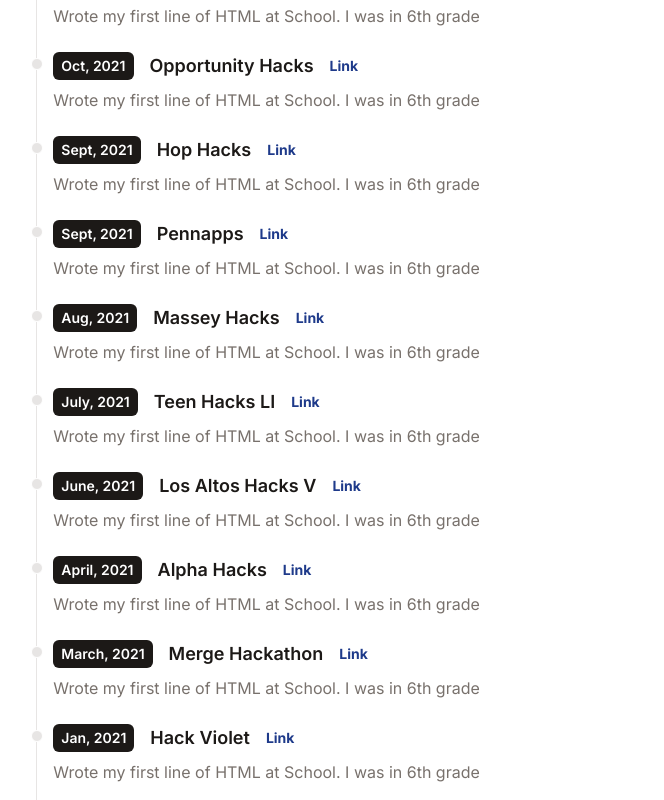
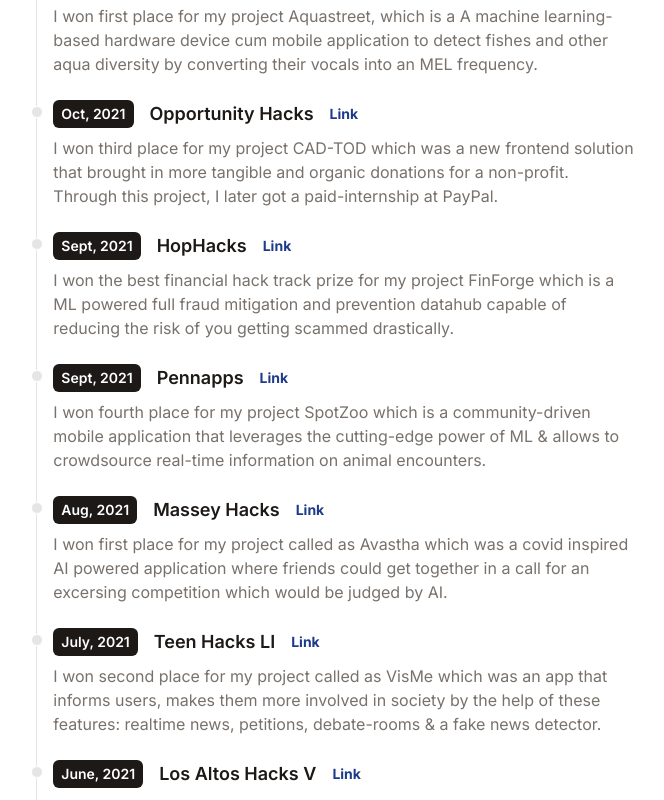
Before and after one commit to Arsalaan-Alam/website, a React (Vite) app: page / in a window 1280 px wide. Shown: the part 2400-3200 px from the top of the page, without its empty margins (305-969 px from the left). Built offline with nearby package versions, Linux system fonts and the light colour scheme; a web font is replaced by a local one.

Commit message:
content v1 completed

```diff
--- a/src/data/hackathons.js
+++ b/src/data/hackathons.js
@@ -51,78 +51,78 @@
     {
         time: 'Nov, 2021',
         title: 'Nasa Space Apps Challenge',
-        link: 'the beginning',
+        link: 'https://2021.spaceappschallenge.org/challenges/statements/seeing-the-unseeable-viewing-bugs-from-space/teams/ommatdium/project',
         details:
             "I was declared as a finalist & honorable mention for my project Ommatdium, which is a ML based app that will help farmers identify harmful bugs for their crops and also suggests them specific pesticides.",
     },
     {
         time: 'Oct, 2021',
         title: 'Hyper Hacks',
-        link: 'the beginning',
+        link: 'https://devpost.com/software/aquastreet',
         details:
-            "Wrote my first line of HTML at School. I was in 6th grade",
+            "I won first place for my project Aquastreet, which is a A machine learning-based hardware device cum mobile application to detect fishes and other aqua diversity by converting their vocals into an MEL frequency.",
     },
     {
         time: 'Oct, 2021',
         title: 'Opportunity Hacks',
-        link: 'the beginning',
+        link: 'https://devpost.com/software/placeholder-5xkmbv',
         details:
-            "Wrote my first line of HTML at School. I was in 6th grade",
+            "I won third place for my project CAD-TOD which was a new frontend solution that brought in more tangible and organic donations for a non-profit. Through this project, I later got a paid-internship at PayPal.",
     },
     {
         time: 'Sept, 2021',
-        title: 'Hop Hacks',
-        link: 'the beginning',
+        title: 'HopHacks',
+        link: 'https://devpost.com/software/finforge',
         details:
-            "Wrote my first line of HTML at School. I was in 6th grade",
+            "I won the best financial hack track prize for my project FinForge which is a ML powered full fraud mitigation and prevention datahub capable of reducing the risk of you getting scammed drastically.",
     },
     {
         time: 'Sept, 2021',
         title: 'Pennapps',
-        link: 'the beginning',
+        link: 'https://devpost.com/software/spotzoo',
         details:
-            "Wrote my first line of HTML at School. I was in 6th grade",
+            "I won fourth place for my project SpotZoo which is a community-driven mobile application that leverages the cutting-edge power of ML & allows to crowdsource real-time information on animal encounters.",
     },
     {
         time: 'Aug, 2021',
         title: 'Massey Hacks',
-        link: 'the beginning',
+        link: 'https://devpost.com/software/pose-it',
         details:
-            "Wrote my first line of HTML at School. I was in 6th grade",
+            "I won first place for my project called as Avastha which was a covid inspired AI powered application where friends could get together in a call for an excersing competition which would be judged by AI.",
     },
     {
         time: 'July, 2021',
         title: 'Teen Hacks LI',
-        link: 'the beginning',
+        link: 'https://devpost.com/software/visme-bx2evq',
         details:
-            "Wrote my first line of HTML at School. I was in 6th grade",
+            "I won second place for my project called as VisMe which was an app that informs users, makes them more involved in society by the help of these features: realtime news, petitions, debate-rooms & a fake news detector.",
     },
     {
         time: 'June, 2021',
         title: 'Los Altos Hacks V',
-        link: 'the beginning',
+        link: 'https://devpost.com/software/fauna-xlnfqg',
         details:
-            "Wrote my first line of HTML at School. I was in 6th grade",
+            "I won second place for my project called as Fauna which was the older version of SpotZoo, Fauna is an application which used Crowdsourcing to stop animal attacks. The difference is that it had no AI involved.",
     },
     {
         time: 'April, 2021',
         title: 'Alpha Hacks',
-        link: 'the beginning',
+        link: 'https://devpost.com/software/design-space',
         details:
-            "Wrote my first line of HTML at School. I was in 6th grade",
+            "I won the AR track prize for my project Design Space which is an AR-powered web application that allows you to view different furniture and decorative products in augmented reality and try them out in real life.",
     },
     {
         time: 'March, 2021',
         title: 'Merge Hackathon',
-        link: 'the beginning',
+        link: 'https://devpost.com/software/light-house-mk3ehu',
         details:
-            "Wrote my first line of HTML at School. I was in 6th grade",
+            "I won first place for my project Light House which is an NLP based web application that helps user combat data and privacy infringement. The main feature was the summarization of long T&Cs and flagging of sus statements. ",
     },
     {
         time: 'Jan, 2021',
         title: 'Hack Violet',
         link: 'the beginning',
         details:
-            "Wrote my first line of HTML at School. I was in 6th grade",
+            "I wwas declared a finalist for my project Chefess which was a food-sale web-application designed specifically for female homemakers who have a knack for cooking. This was my first ever hackathon project lol. ",
     },
  ]
```
